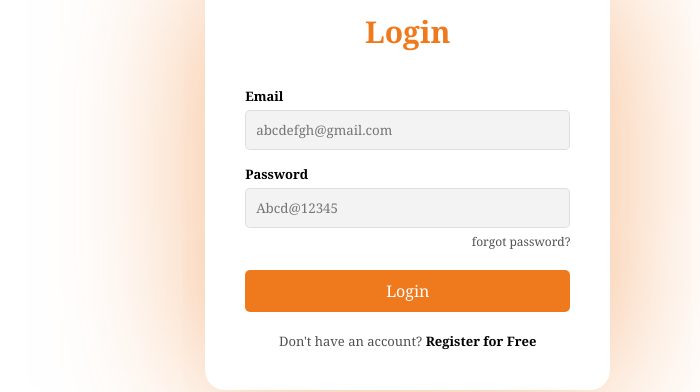
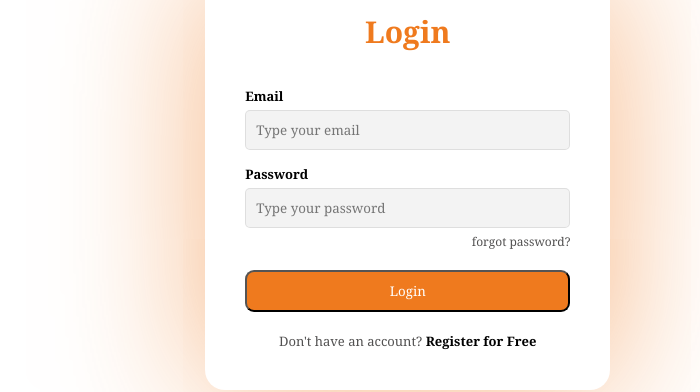
Before and after one commit to aarya-rajput/TNK-FOOD-WEBSITE, a plain HTML site: page Pages/login.html in a window 1280 px wide. Shown: the part 270-662 px from the top of the page, 580-1280 px from the left. Drawn offline with Linux system fonts and the light colour scheme; a web font is replaced by a local one.

Commit message:
extra js

```diff
--- a/CSS/login.css
+++ b/CSS/login.css
@@ -76,7 +76,7 @@ form {
 .login .btn {
     width: 100%;
     padding: 10px;
-    border-radius: 5px;
+    border-radius: 9px;
     margin-top: 20px;
     display: block;
     text-align: center;
--- a/Pages/login.html
+++ b/Pages/login.html
@@ -41,15 +41,31 @@
             <h2>Login</h2>
             <form>
                 <label for="email">Email</label>
-                <input type="email" placeholder="abcdefgh@gmail.com">
+                <input type="email" placeholder="Type your email" id="email">
                 <label for="password">Password</label>
-                <input type="password" placeholder="Abcd@12345">
+                <input type="password" placeholder="Type your password" id="password">
                 <p class="forgot">forgot password?</p>
-                <a href="#" class="btn">Login</a>
+               <button class="btn" onclick="func()">Login</button>
                 <p class="signup">Don't have an account? <span>Register for Free</span></p>
             </form>
         </div>
     </div>
+    <script>
+
+        function func(){
+            var email = document.getElementById("email").value;
+            var pass = document.getElementById("password").value;
+            if (email == 'abcd@gmail.com' && pass == '12345'){
+                alert('You are logged in! Enjoy your food!')
+                window.location.assign("menu.html")
+            }
+            else{
+                alert('Invaild entry')
+            }
+
+        }
+
+    </script>
 
 </body>
 
```
